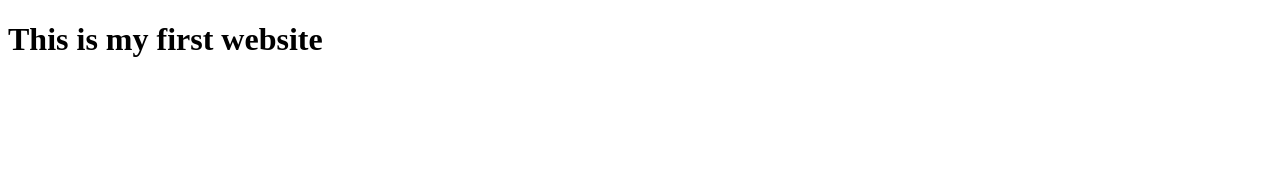
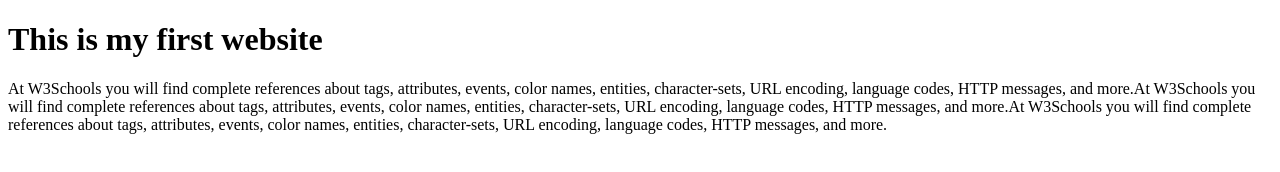
Before and after one commit to plabonrabiul/firstwebsite, a plain HTML site: page index.html in a window 1280 px wide. Drawn offline with Linux system fonts and the light colour scheme.

Commit message:
again add

```diff
--- a/index.html
+++ b/index.html
@@ -5,6 +5,7 @@
 </head>
 <body>
     <h1>This is my first website</h1>
+    <p>At W3Schools you will find complete references about tags, attributes, events, color names, entities, character-sets, URL encoding, language codes, HTTP messages, and more.At W3Schools you will find complete references about tags, attributes, events, color names, entities, character-sets, URL encoding, language codes, HTTP messages, and more.At W3Schools you will find complete references about tags, attributes, events, color names, entities, character-sets, URL encoding, language codes, HTTP messages, and more.</p>
 </body>
 
 </html>
```
